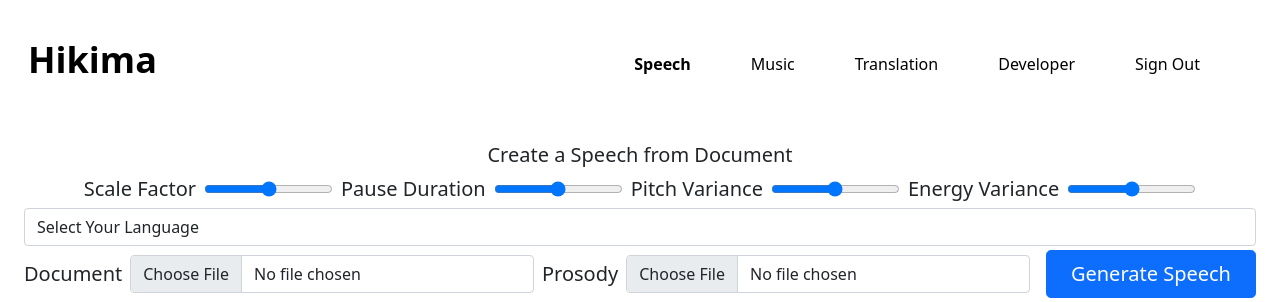
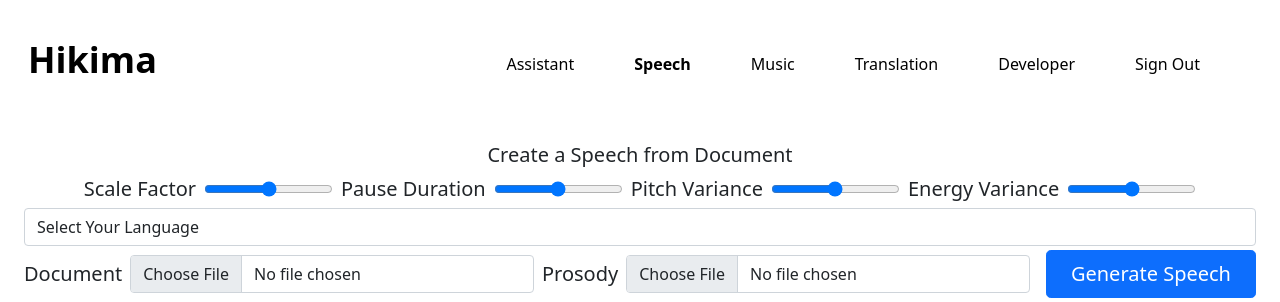
Before and after one commit to DiniMuhd7/hikima-engine, a Flask app: template templates/inference.html in a window 1280 px wide. Shown: the top 302 px of the page. Run offline with Flask 2, Linux system fonts and the light colour scheme; the template is opened without the code that fills it, so the values that code supplies are empty; parts of the project's set-up code (start-up, migrations or seed data) failed here and were passed over; some libraries are stand-ins or nearby versions.

Commit message:
update push

```diff
--- a/templates/inference.html
+++ b/templates/inference.html
@@ -1,6 +1,6 @@
 <!doctype html>
 <head>
-    <title>Hikima - Speech Engine</title>
+    <title>Hikima - Engine</title>
     <link rel="stylesheet" href="{{ url_for('static', filename='bootstrap/css/bootstrap.min.css') }}">
     <link rel="shortcut icon" href="{{ url_for('static', filename='favicon.ico') }}">
     <link rel="stylesheet" href="https://unpkg.com/tailwindcss@2.2.19/dist/tailwind.min.css"/>
@@ -40,6 +40,9 @@
         </div>
         <div class="w-full flex-grow lg:flex lg:items-center lg:w-auto hidden mt-2 lg:mt-0 bg-white lg:bg-transparent text-black p-4 lg:p-0 z-20" id="nav-content">
           <ul class="list-reset lg:flex justify-end flex-1 items-center">
+            <li class="mr-3">
+              <a class="inline-block text-black no-underline hover:text-gray-800 hover:text-underline py-2 px-4" href="#">Assistant</a>
+            </li>
             <li class="mr-3">
               <a class="inline-block py-2 px-4 text-black font-bold no-underline" href="">Speech</a>
             </li>
```
